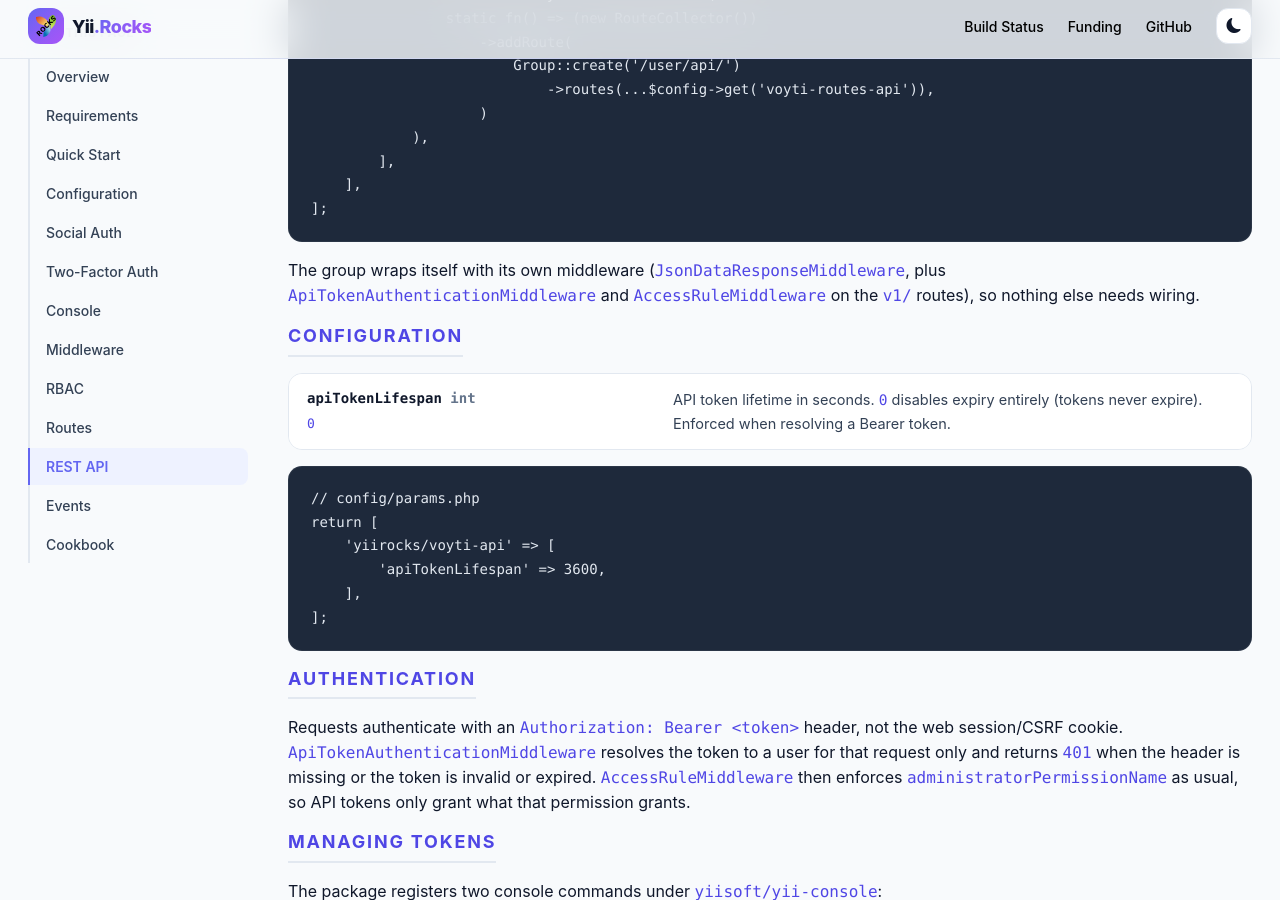
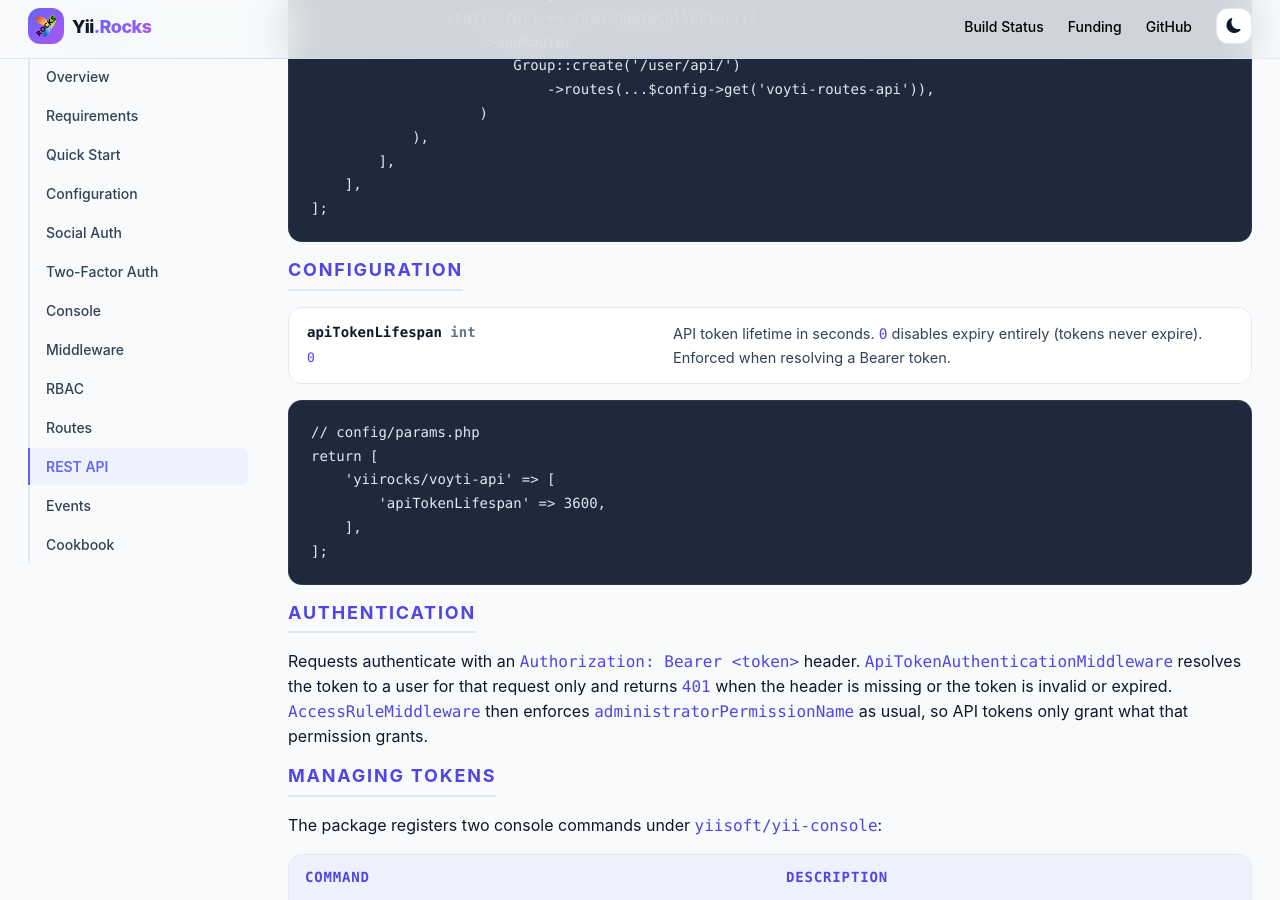
Before and after one commit to YiiRocks/YiiRocks.github.io, a Jekyll site: the page built from voyti/api/index.html, in a window 1280 px wide and 900 px high, scrolled down 841 px. Built offline with Jekyll 4.4.1, drawn with Linux system fonts in a browser that asks for light colours; a style sheet for code colours, icons or effects is not loaded.

Commit message:
Remove CDN version pins and update voyti API docs
- Remove version specifiers from highlight.js and bootstrap-icons CDN links
- Update voyti API documentation for clarity and brevity

```diff
--- a/_layouts/default.html
+++ b/_layouts/default.html
@@ -11,8 +11,8 @@
         <link rel="alternate icon" href="/assets/images/favicon.ico">
         <link rel="apple-touch-icon" href="/assets/images/logo-180.png">
         <link href="//cdn.jsdelivr.net/npm/bootstrap/dist/css/bootstrap.min.css" rel="stylesheet">
-        <link href="//cdn.jsdelivr.net/npm/bootstrap-icons@1/font/bootstrap-icons.min.css" rel="stylesheet">
-        <link rel="stylesheet" href="//cdn.jsdelivr.net/gh/highlightjs/cdn-release@11.9.0/build/styles/github-dark-dimmed.min.css">
+        <link href="//cdn.jsdelivr.net/npm/bootstrap-icons/font/bootstrap-icons.min.css" rel="stylesheet">
+        <link rel="stylesheet" href="//cdn.jsdelivr.net/gh/highlightjs/cdn-release/build/styles/github-dark-dimmed.min.css">
         <link rel="stylesheet" href="/assets/css/site.css">
         <script>
             document.documentElement.dataset.bsTheme=localStorage.theme||(window.matchMedia?.("(prefers-color-scheme:light)")?.matches?"light":"dark");
--- a/voyti/api/index.html
+++ b/voyti/api/index.html
@@ -51,11 +51,6 @@ return [
         ],
     ],
 ];</code></pre>
-        <p>
-            The group wraps itself with its own middleware (<code>JsonDataResponseMiddleware</code>,
-            plus <code>ApiTokenAuthenticationMiddleware</code> and <code>AccessRuleMiddleware</code>
-            on the <code>v1/</code> routes), so nothing else needs wiring.
-        </p>
 
         <h4 class="doc-section-heading">Configuration</h4>
         <div class="options-table mb-3">
@@ -77,12 +72,11 @@ return [
         <h4 class="doc-section-heading">Authentication</h4>
         <p>
             Requests authenticate with an <code>Authorization: Bearer &lt;token&gt;</code>
-            header, not the web session/CSRF cookie.
-            <code>ApiTokenAuthenticationMiddleware</code> resolves the token to a user
-            for that request only and returns <code>401</code> when the header is missing
-            or the token is invalid or expired. <code>AccessRuleMiddleware</code> then
-            enforces <code>administratorPermissionName</code> as usual, so API tokens only
-            grant what that permission grants.
+            header. <code>ApiTokenAuthenticationMiddleware</code> resolves the token to a
+            user for that request only and returns <code>401</code> when the header is
+            missing or the token is invalid or expired. <code>AccessRuleMiddleware</code>
+            then enforces <code>administratorPermissionName</code> as usual, so API tokens
+            only grant what that permission grants.
         </p>
 
         <h4 class="doc-section-heading">Managing tokens</h4>
```
